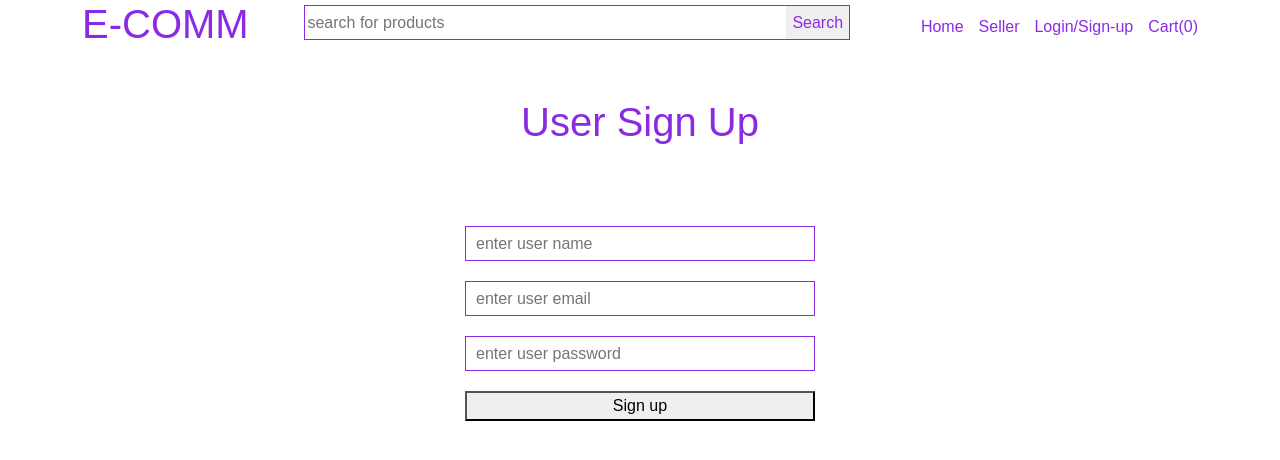
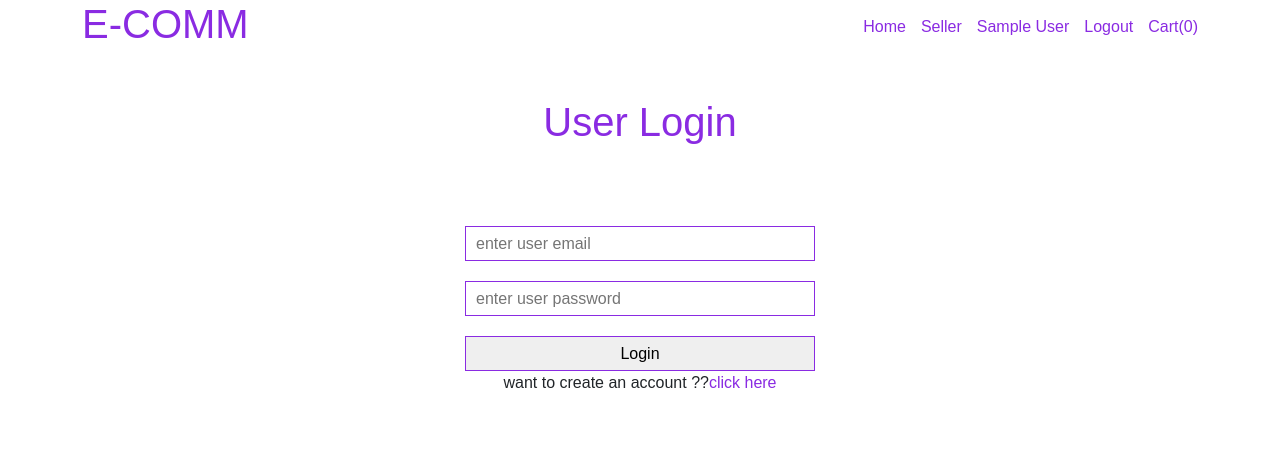
Before and after one commit to kravindra1415/ecom, an Angular app: page /user-auth in a window 1280 px wide. Shown: the top 460 px of the page. Built offline with nearby package versions, Linux system fonts and the light colour scheme; sample sign-in values are in the browser's storage.

Commit message:
user-login form

```diff
--- a/db.json
+++ b/db.json
@@ -11,6 +11,18 @@
       "email": "raj@gmail.com",
       "password": "dasd",
       "id": 2
+    },
+    {
+      "name": "India",
+      "email": "abc@gmail.com",
+      "password": "admin",
+      "id": 3
+    },
+    {
+      "name": "Nagar",
+      "email": "w@gmail.com",
+      "password": "12121212",
+      "id": 4
     }
   ],
   "seller": [
--- a/src/app/header/header.component.html
+++ b/src/app/header/header.component.html
@@ -18,6 +18,14 @@
             <li><a href="#">Cart(0)</a></li>
         </ul>
 
+        <ul *ngSwitchCase="'user'">
+            <li><a routerLink="">Home</a></li>
+            <li><a routerLink="seller-auth">Seller</a></li>
+            <li><a routerLink="user-auth">{{userName}}</a></li>
+            <li><a style="cursor: pointer;" (click)=" userLogout()">Logout</a></li>
+            <li><a href="#">Cart(0)</a></li>
+        </ul>
+
         <ul *ngSwitchCase="'seller'">
             <li><a routerLink="seller-home">Product List</a></li>
             <li><a routerLink="seller-add-product">Add Product</a></li>
--- a/src/app/header/header.component.ts
+++ b/src/app/header/header.component.ts
@@ -11,6 +11,7 @@ import { ProductService } from '../services/product-service.service';
 export class HeaderComponent implements OnInit {
   menuType: string = 'default';
   sellerName: string = '';
+  userName: string = '';
   searchResult: undefined | product[];
 
   constructor(private route: Router, private prodcutService: ProductService) { }
@@ -20,13 +21,16 @@ export class HeaderComponent implements OnInit {
       //console.warn(value.url)
       if (value.url) {
         if (localStorage.getItem('seller') && value.url.includes('seller')) {
-          console.warn("in seller area");
+          //console.warn("in seller area");
+          let sellerStore = localStorage.getItem('seller');
+          let sellerData = sellerStore && JSON.parse(sellerStore)[0];
+          this.sellerName = sellerData.name;
           this.menuType = 'seller';
-          if (localStorage.getItem('seller')) {
-            let sellerStore = localStorage.getItem('seller');
-            let sellerData = sellerStore && JSON.parse(sellerStore)[0];
-            this.sellerName = sellerData.name;
-          }
+        } else if (localStorage.getItem('user')) {
+          let userStore = localStorage.getItem('user');
+          let userData = userStore && JSON.parse(userStore);
+          this.userName = userData.name;
+          this.menuType = 'user';
         }
         else {
           //console.warn("outside seller");
@@ -39,6 +43,10 @@ export class HeaderComponent implements OnInit {
   logout() {
     localStorage.removeItem('seller');
     this.route.navigate(['/']);
+  }
+  userLogout() {
+    localStorage.removeItem('user');
+    this.route.navigate(['/user-auth']);
   }
 
   searchProduct(queryData: KeyboardEvent) {
--- a/src/app/services/users.service.ts
+++ b/src/app/services/users.service.ts
@@ -18,9 +18,11 @@ export class UsersService {
       subscribe((response) => {
         console.warn(response);
         if (response) {
-          localStorage.setItem('users', JSON.stringify(response.body));
+          localStorage.setItem('user', JSON.stringify(response.body));
           this.route.navigate(['/'])
         }
       });
   }
+
+
 }
--- a/src/app/user-auth/user-auth.component.css
+++ b/src/app/user-auth/user-auth.component.css
@@ -4,3 +4,12 @@
     text-align: center;
     color: blueviolet;
 }
+
+.user-auth {
+    margin-bottom: 100px;
+}
+
+.common-form a {
+    cursor: pointer;
+    color: blueviolet;
+}
--- a/src/app/user-auth/user-auth.component.html
+++ b/src/app/user-auth/user-auth.component.html
@@ -1,9 +1,21 @@
 <div class="user-auth">
-  <h1>User Sign Up</h1>
-  <form #userSignUp="ngForm" class="common-form" (ngSubmit)="signUp(userSignUp.value)">
-    <input type="text" class="form-input" name="name" ngModel id="" placeholder="enter user name">
-    <input type="text" class="form-input" name="email" ngModel id="" placeholder="enter user email">
-    <input type="text" class="form-input" name="password" ngModel id="" placeholder="enter user password">
-    <button class="">Sign up</button>
-  </form>
+  <div *ngIf="!showLogin" class="user-signup">
+    <h1>User Login</h1>
+    <form #userSignUp="ngForm" class="common-form" (ngSubmit)="signUp(userSignUp.value)">
+      <input type="text" class="form-input" name="name" ngModel id="" placeholder="enter user name">
+      <input type="text" class="form-input" name="email" ngModel id="" placeholder="enter user email">
+      <input type="text" class="form-input" name="password" ngModel id="" placeholder="enter user password">
+      <button class="form-button">Sign up</button>
+      <p>Already Have Account ??<a (click)="openLogin()">click here</a></p>
+    </form>
+  </div>
+  <div *ngIf="showLogin" class="user-login">
+    <h1>User Login</h1>
+    <form #userLogin="ngForm" class="common-form" (ngSubmit)="login(userLogin.value)">
+      <input type="text" class="form-input" name="email" ngModel id="" placeholder="enter user email">
+      <input type="text" class="form-input" name="password" ngModel id="" placeholder="enter user password">
+      <button class="form-button">Login</button>
+      <p>want to create an account ??<a (click)="openSignUp()">click here</a></p>
+    </form>
+  </div>
 </div>
--- a/src/app/user-auth/user-auth.component.ts
+++ b/src/app/user-auth/user-auth.component.ts
@@ -1,5 +1,5 @@
 import { Component, OnInit } from '@angular/core';
-import { SignUp } from '../models/signup';
+import { login, SignUp } from '../models/signup';
 import { UsersService } from '../services/users.service';
 
 @Component({
@@ -9,13 +9,26 @@ import { UsersService } from '../services/users.service';
 })
 export class UserAuthComponent implements OnInit {
 
-  constructor(private userAuthService: UsersService) { }
+  showLogin: boolean = true;
+  constructor(private userService: UsersService) { }
 
   ngOnInit() {
   }
 
   signUp(data: SignUp) {
-    this.userAuthService.userSign(data);
+    this.userService.userSign(data);
+  }
+
+  login(data: login) {
+
+  }
+
+  openSignUp() {
+    this.showLogin = false;
+  }
+  openLogin() {
+    this.showLogin = true;
+
   }
 
 }
```
